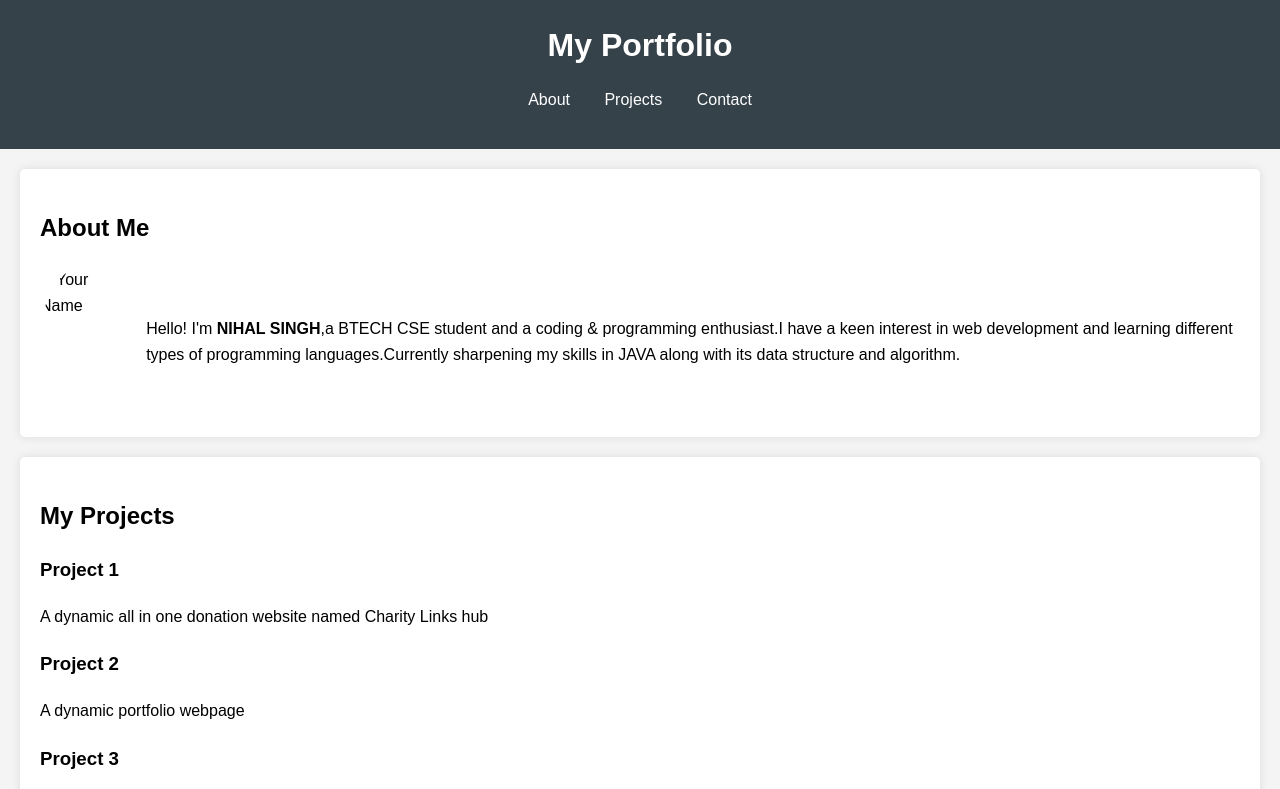
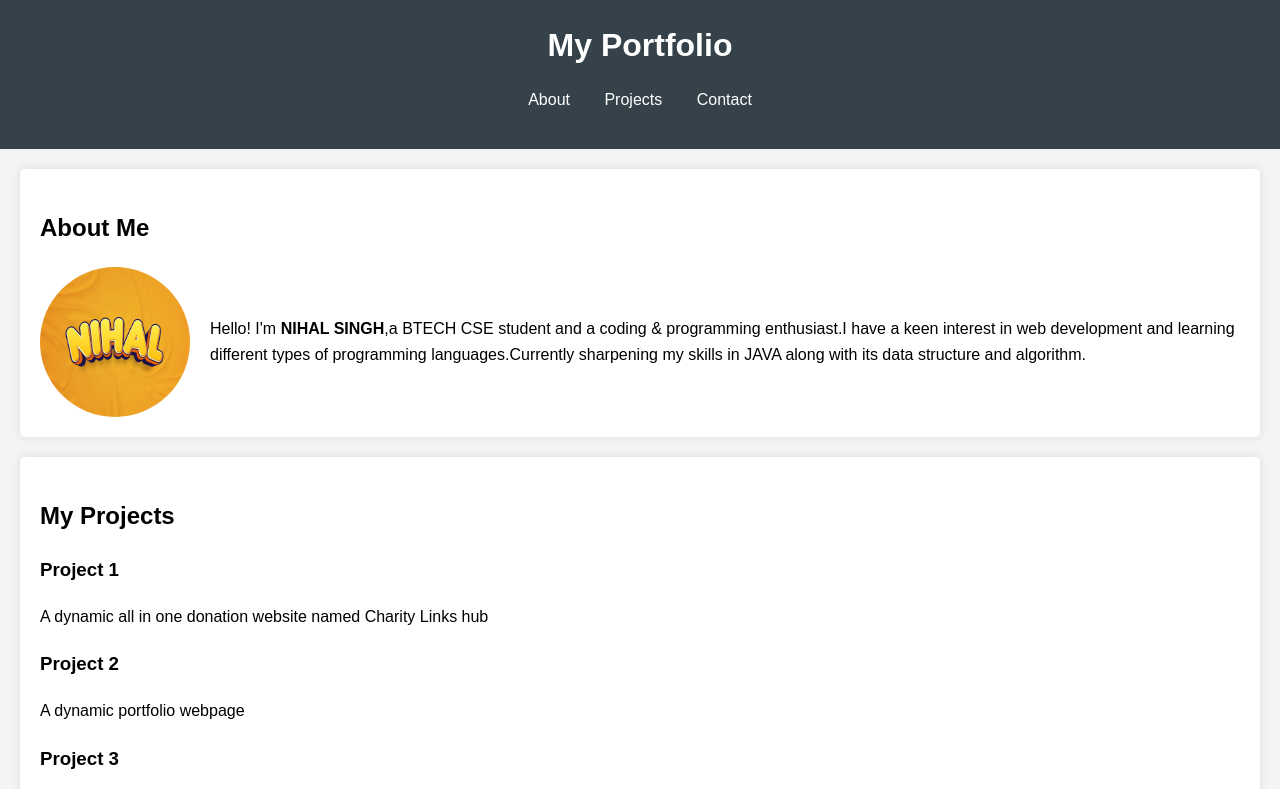
Before and after one commit to nihals007/Portfolio, a plain HTML site: page index.html in a window 1280 px wide. Shown: the top 789 px of the page. Drawn offline with Linux system fonts and the light colour scheme.

Commit message:
Update index.html

```diff
--- a/index.html
+++ b/index.html
@@ -20,7 +20,7 @@
       <h2>About Me</h2>
       <div class="about-content">
         <img
-          src="WhatsApp Image 2024-12-18 at 6.08.08 PM.jpeg"
+          src="image.png"
           alt="Your Name"
           class="profile-image"
         />
```
